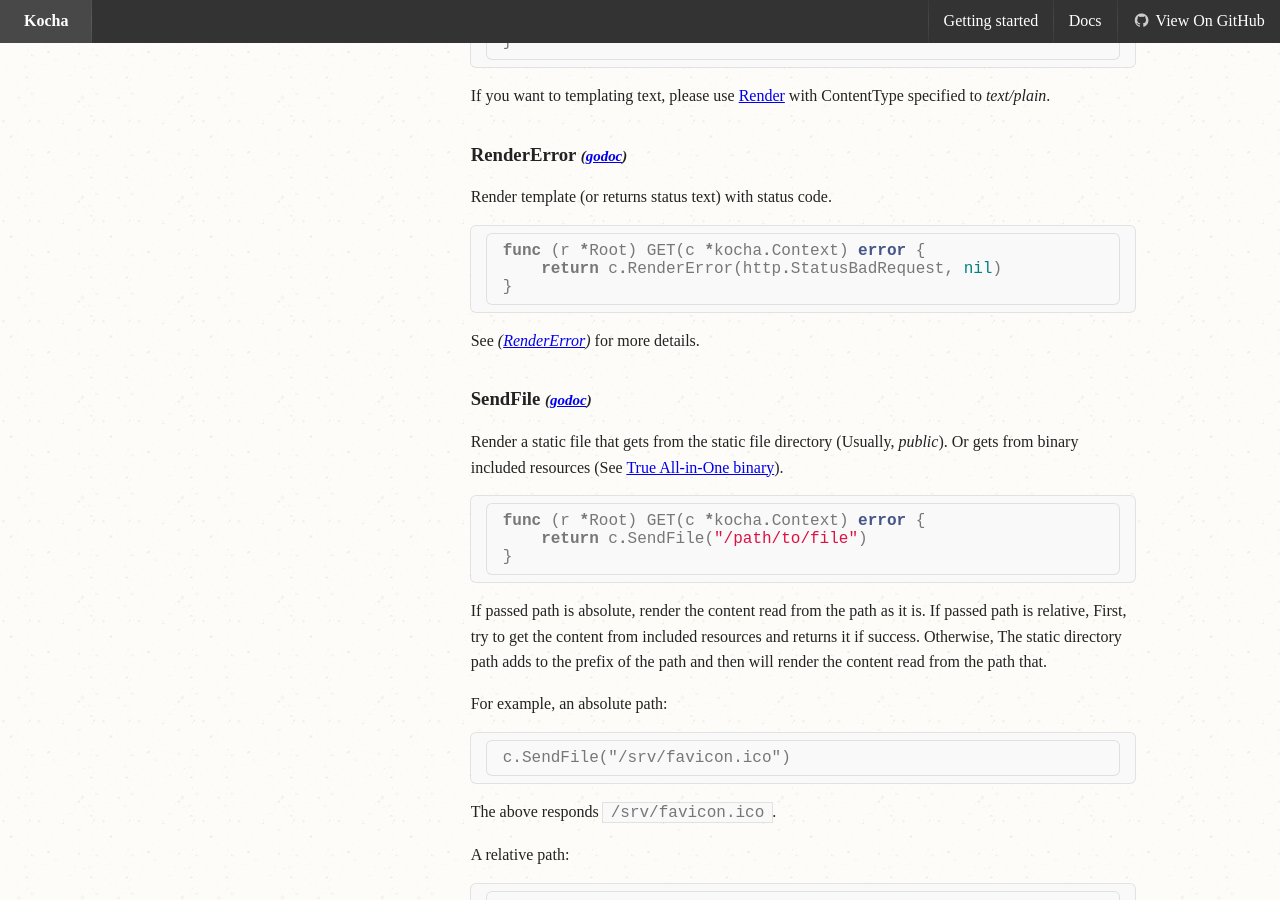
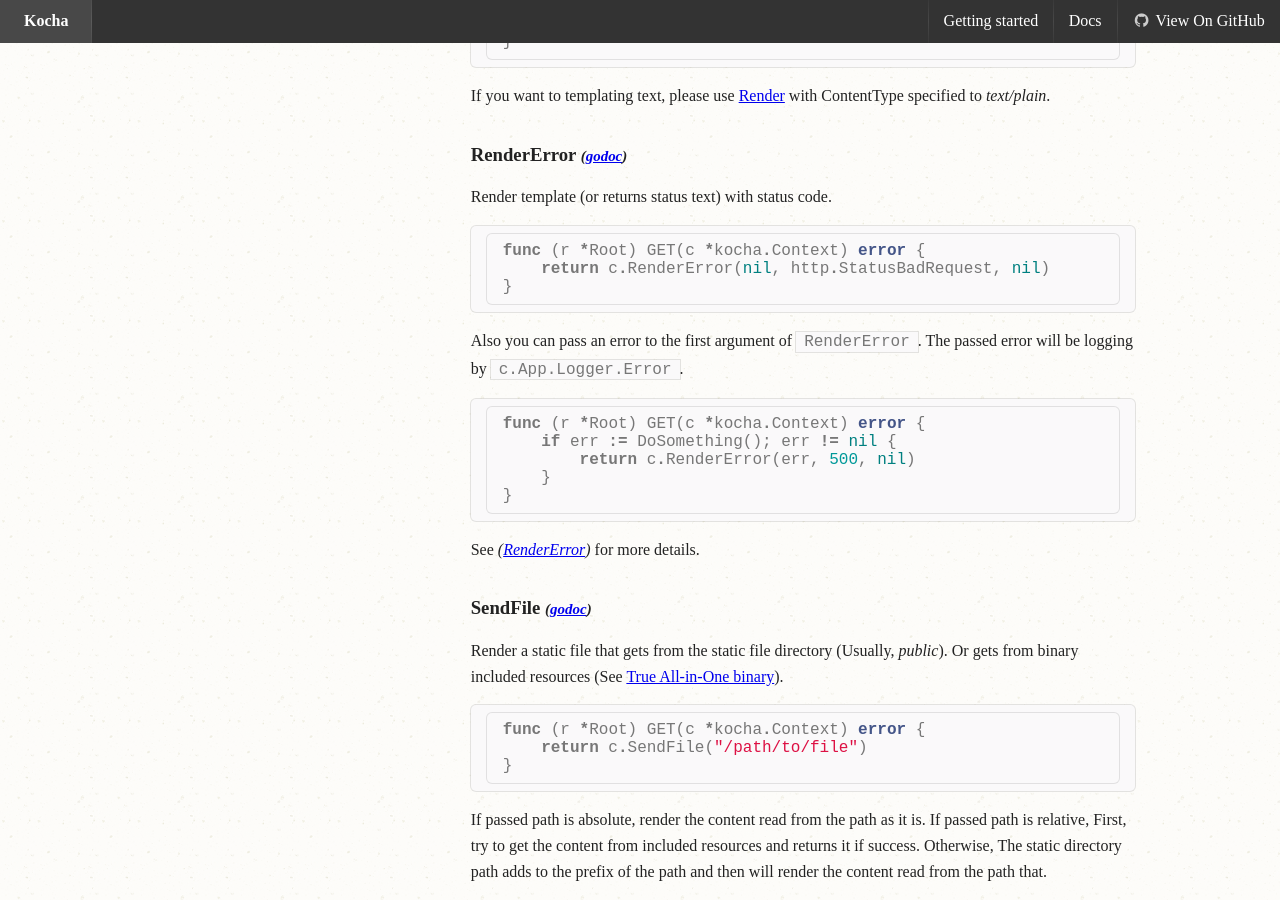
Before and after one commit to naoina/kocha, a Jekyll site: the page built from docs/controller.md, in a window 1280 px wide and 900 px high, scrolled down 2540 px. Built offline with Jekyll 4.4.1, drawn with Linux system fonts in a browser that asks for light colours; nearby versions of some CDN libraries; Markdown is read by kramdown in place of the engine named in the settings.

Commit message:
Follow commit b0aa61ee1e2ec34c651fa7b270a15dffa2d070fc

````diff
--- a/docs/controller.md
+++ b/docs/controller.md
@@ -139,7 +139,18 @@ Render template (or returns status text) with status code.
 
 ```go
 func (r *Root) GET(c *kocha.Context) error {
-    return c.RenderError(http.StatusBadRequest, nil)
+    return c.RenderError(nil, http.StatusBadRequest, nil)
+}
+```
+
+Also you can pass an error to the first argument of `RenderError`.
+The passed error will be logging by `c.App.Logger.Error`.
+
+```go
+func (r *Root) GET(c *kocha.Context) error {
+    if err := DoSomething(); err != nil {
+        return c.RenderError(err, 500, nil)
+    }
 }
 ```
 
````
